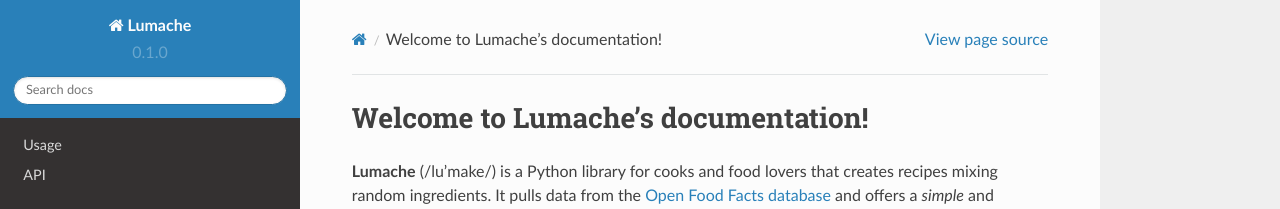
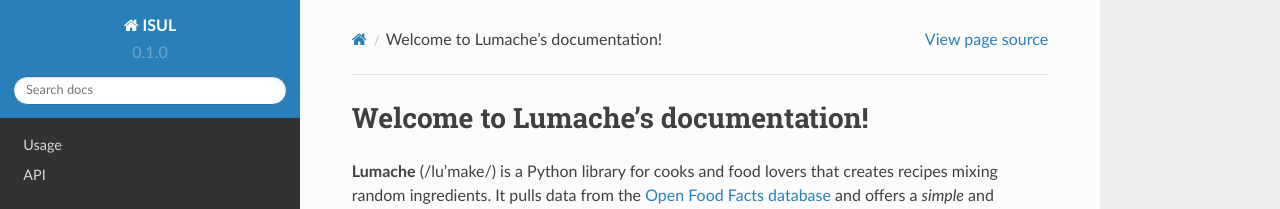
Before and after one commit to seeker2006/testdocpub, a Sphinx documentation site: the page built from docs/source/index.rst, in a window 1280 px wide. Shown: the top 209 px of the page. Built offline with Sphinx 7.4.7 and the Read the Docs theme 2.0.0, drawn with Linux system fonts in a browser that asks for light colours.

Commit message:
Update conf.py

```diff
--- a/docs/source/conf.py
+++ b/docs/source/conf.py
@@ -4,7 +4,7 @@
 
 import subprocess
 
-project = 'Lumache'
+project = 'ISUL'
 copyright = '2021, Graziella'
 author = 'Graziella'
 
```
